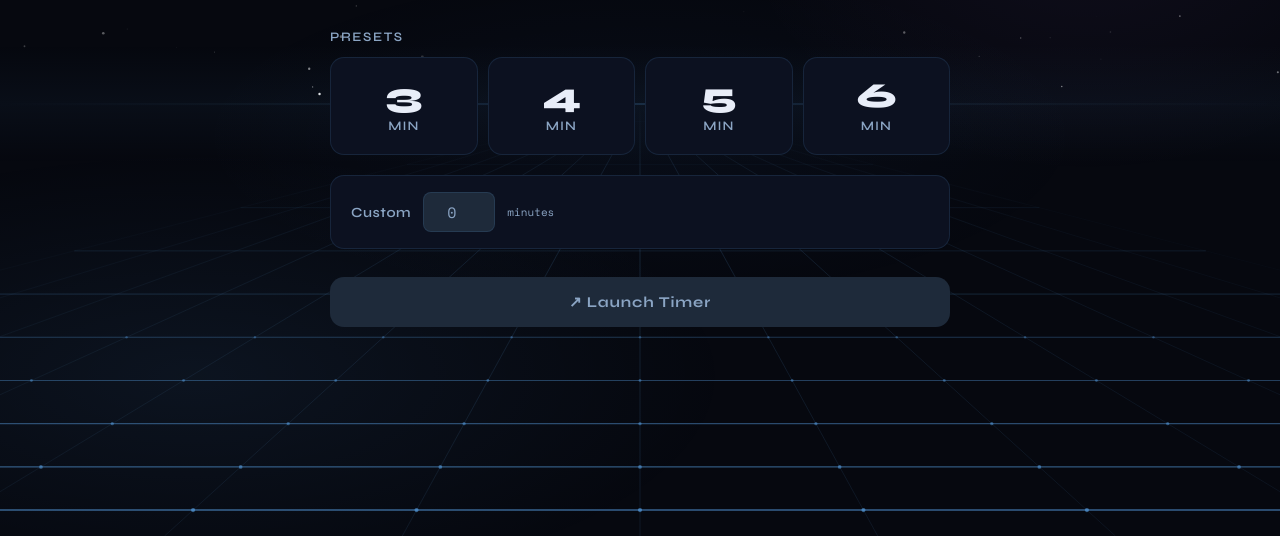
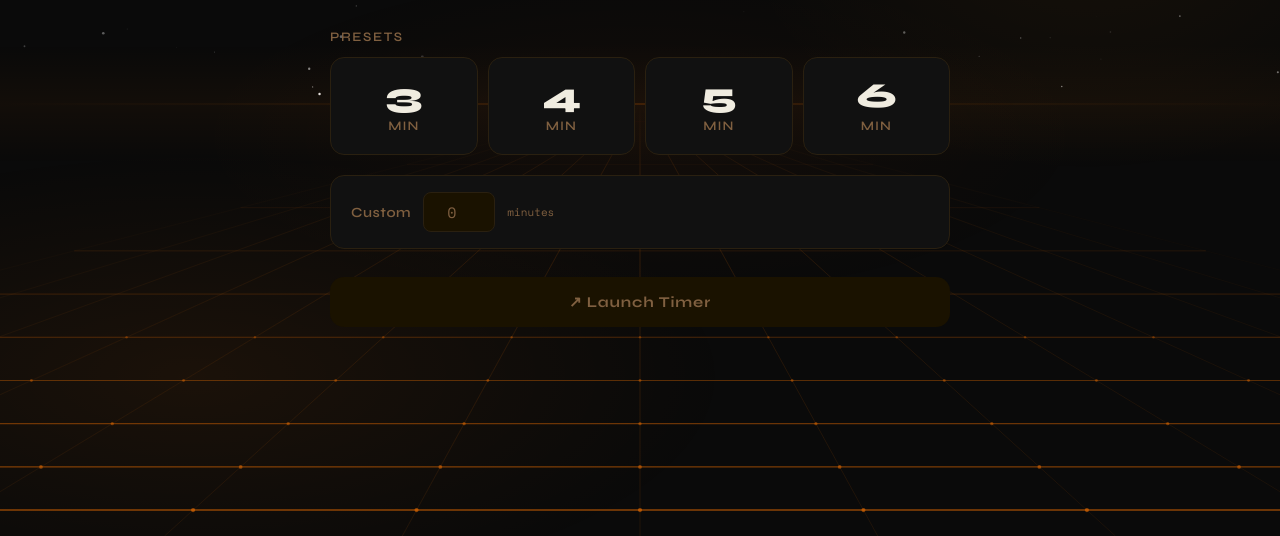
Before and after one commit to notapolymath7/Jeetimer, a plain HTML site: page index.html in a window 1280 px wide. Shown: the part 264-800 px from the top of the page. Drawn offline with nearby package versions, Linux system fonts and the light colour scheme.

Commit message:
Update index.html

```diff
--- a/index.html
+++ b/index.html
@@ -7,16 +7,16 @@
 <link href="https://fonts.googleapis.com/css2?family=Syne:wght@400;500;600;700;800&family=Space+Mono:wght@400;700&display=swap" rel="stylesheet" />
 <style>
 :root {
-  --bg: #06080f;
-  --surface: #0c1120;
-  --surface2: #111827;
-  --border: rgba(99,179,255,0.12);
-  --glow: rgba(99,179,255,0.18);
-  --blue: #63b3ff;
-  --blue-dim: rgba(99,179,255,0.08);
-  --text: #e8edf8;
-  --muted: #8ba5c4;
-  --dim: #1e2a3a;
+  --bg: #0a0a0a;
+  --surface: #111111;
+  --surface2: #1a1a1a;
+  --border: #2a2010;
+  --glow: rgba(255,119,0,0.18);
+  --blue: #ff7700;
+  --blue-dim: rgba(255,119,0,0.08);
+  --text: #f0ece0;
+  --muted: #806040;
+  --dim: #1a1200;
 
   --mon: #ff6b6b;
   --tue: #ff9f43;
@@ -57,9 +57,9 @@ body::before {
   position: fixed;
   inset: 0;
   background:
-    radial-gradient(ellipse 60% 40% at 15% 80%, rgba(99,179,255,0.07) 0%, transparent 70%),
-    radial-gradient(ellipse 40% 50% at 85% 20%, rgba(199,125,255,0.06) 0%, transparent 70%),
-    radial-gradient(ellipse 50% 30% at 50% 50%, rgba(77,150,255,0.04) 0%, transparent 70%);
+    radial-gradient(ellipse 60% 40% at 15% 80%, rgba(255,119,0,0.07) 0%, transparent 70%),
+    radial-gradient(ellipse 40% 50% at 85% 20%, rgba(255,140,0,0.06) 0%, transparent 70%),
+    radial-gradient(ellipse 50% 30% at 50% 50%, rgba(255,100,0,0.04) 0%, transparent 70%);
   pointer-events: none;
   z-index: 1;
 }
@@ -191,13 +191,13 @@ body::after { content: none; }
   border-radius: 14px;
 }
 
-.preset-card:hover { border-color: rgba(99,179,255,0.35); transform: translateY(-2px); }
+.preset-card:hover { border-color: rgba(255,119,0,0.35); transform: translateY(-2px); }
 .preset-card:hover::before { opacity: 1; background: var(--blue-dim); }
 
 .preset-card.active {
   border-color: var(--blue);
-  background: rgba(99,179,255,0.08);
-  box-shadow: 0 0 24px rgba(99,179,255,0.15), inset 0 0 24px rgba(99,179,255,0.04);
+  background: rgba(255,119,0,0.08);
+  box-shadow: 0 0 24px rgba(255,119,0,0.15), inset 0 0 24px rgba(255,119,0,0.04);
 }
 
 .preset-card.active::after {
@@ -229,7 +229,7 @@ body::after { content: none; }
   text-transform: uppercase;
 }
 
-.preset-card.active .p-unit { color: rgba(99,179,255,0.7); }
+.preset-card.active .p-unit { color: rgba(255,119,0,0.7); }
 
 .custom-row {
   display: flex;
@@ -243,7 +243,7 @@ body::after { content: none; }
   transition: border-color 0.2s;
 }
 
-.custom-row:focus-within { border-color: rgba(99,179,255,0.4); }
+.custom-row:focus-within { border-color: rgba(255,119,0,0.4); }
 
 .custom-row label {
   font-family: 'Syne', sans-serif;
@@ -269,7 +269,7 @@ body::after { content: none; }
   transition: border-color 0.2s;
 }
 
-.custom-row input:focus { border-color: var(--blue); box-shadow: 0 0 12px rgba(99,179,255,0.2); }
+.custom-row input:focus { border-color: var(--blue); box-shadow: 0 0 12px rgba(255,119,0,0.2); }
 .custom-row input::placeholder { color: var(--muted); font-weight: 400; }
 .custom-row span { font-family: 'Space Mono', monospace; font-size: 11px; color: var(--muted); }
 
@@ -277,7 +277,7 @@ body::after { content: none; }
   width: 100%;
   padding: 1rem;
   background: var(--blue);
-  color: #06080f;
+  color: #1a0800;
   border: none;
   border-radius: 14px;
   font-family: 'Syne', sans-serif;
@@ -299,7 +299,7 @@ body::after { content: none; }
   transition: opacity 0.2s;
 }
 
-.go-btn:hover { transform: translateY(-2px); box-shadow: 0 8px 32px rgba(99,179,255,0.4); }
+.go-btn:hover { transform: translateY(-2px); box-shadow: 0 8px 32px rgba(255,119,0,0.4); }
 .go-btn:hover::before { opacity: 1; }
 .go-btn:active { transform: translateY(0); }
 .go-btn:disabled { background: var(--dim); color: var(--muted); cursor: not-allowed; box-shadow: none; transform: none; }
@@ -384,7 +384,7 @@ body::after { content: none; }
   font-variant-numeric: tabular-nums;
   margin-bottom: 1.25rem;
   transition: color 0.4s;
-  text-shadow: 0 0 60px rgba(99,179,255,0.1);
+  text-shadow: 0 0 60px rgba(255,119,0,0.1);
 }
 
 .time-display.urgent { color: #ff6b6b; text-shadow: 0 0 40px rgba(255,107,107,0.2); }
@@ -476,7 +476,7 @@ body::after { content: none; }
 .kbd {
   display: inline-block;
   background: var(--dim);
-  border: 1px solid rgba(99,179,255,0.25);
+  border: 1px solid rgba(255,119,0,0.25);
   border-radius: 5px;
   padding: 3px 10px;
   font-family: 'Space Mono', monospace;
@@ -549,10 +549,10 @@ body::after { content: none; }
   font-size: 13px;
   font-weight: 700;
   color: var(--blue);
-  background: rgba(99,179,255,0.08);
+  background: rgba(255,119,0,0.08);
   padding: 2px 10px;
   border-radius: 99px;
-  border: 1px solid rgba(99,179,255,0.25);
+  border: 1px solid rgba(255,119,0,0.25);
 }
 
 .hist-empty {
@@ -950,9 +950,9 @@ document.addEventListener('keydown', e => {
   const SPEED       = 0.18;      // scroll speed (units/frame)
   const HORIZON_Y   = 0.46;      // horizon as fraction of canvas height
   const FOV_WIDTH   = 2.6;       // how wide the grid spreads at horizon (multiplier)
-  const LINE_COLOR  = 'rgba(99,179,255,';
-  const GLOW_COLOR  = 'rgba(99,179,255,0.55)';
-  const DOT_COLOR   = 'rgba(99,179,255,0.7)';
+  const LINE_COLOR  = 'rgba(255,119,0,';
+  const GLOW_COLOR  = 'rgba(255,119,0,0.55)';
+  const DOT_COLOR   = 'rgba(255,119,0,0.7)';
 
   /* Stars */
   const STAR_COUNT = 120;
@@ -1061,11 +1061,11 @@ document.addEventListener('keydown', e => {
 
     /* ---- horizon glow line ---- */
     const hGrad = ctx.createLinearGradient(0, 0, W, 0);
-    hGrad.addColorStop(0,    'rgba(99,179,255,0)');
-    hGrad.addColorStop(0.25, 'rgba(99,179,255,0.08)');
-    hGrad.addColorStop(0.5,  'rgba(99,179,255,0.22)');
-    hGrad.addColorStop(0.75, 'rgba(99,179,255,0.08)');
-    hGrad.addColorStop(1,    'rgba(99,179,255,0)');
+    hGrad.addColorStop(0,    'rgba(255,119,0,0)');
+    hGrad.addColorStop(0.25, 'rgba(255,119,0,0.08)');
+    hGrad.addColorStop(0.5,  'rgba(255,119,0,0.22)');
+    hGrad.addColorStop(0.75, 'rgba(255,119,0,0.08)');
+    hGrad.addColorStop(1,    'rgba(255,119,0,0)');
     ctx.beginPath();
     ctx.moveTo(0, horizonY);
     ctx.lineTo(W, horizonY);
@@ -1075,9 +1075,9 @@ document.addEventListener('keydown', e => {
 
     /* ---- horizon glow bloom ---- */
     const bloom = ctx.createLinearGradient(0, horizonY - 60, 0, horizonY + 60);
-    bloom.addColorStop(0,   'rgba(99,179,255,0)');
-    bloom.addColorStop(0.5, 'rgba(99,179,255,0.04)');
-    bloom.addColorStop(1,   'rgba(99,179,255,0)');
+    bloom.addColorStop(0,   'rgba(255,119,0,0)');
+    bloom.addColorStop(0.5, 'rgba(255,119,0,0.04)');
+    bloom.addColorStop(1,   'rgba(255,119,0,0)');
     ctx.fillStyle = bloom;
     ctx.fillRect(0, horizonY - 60, W, 120);
   }
```
